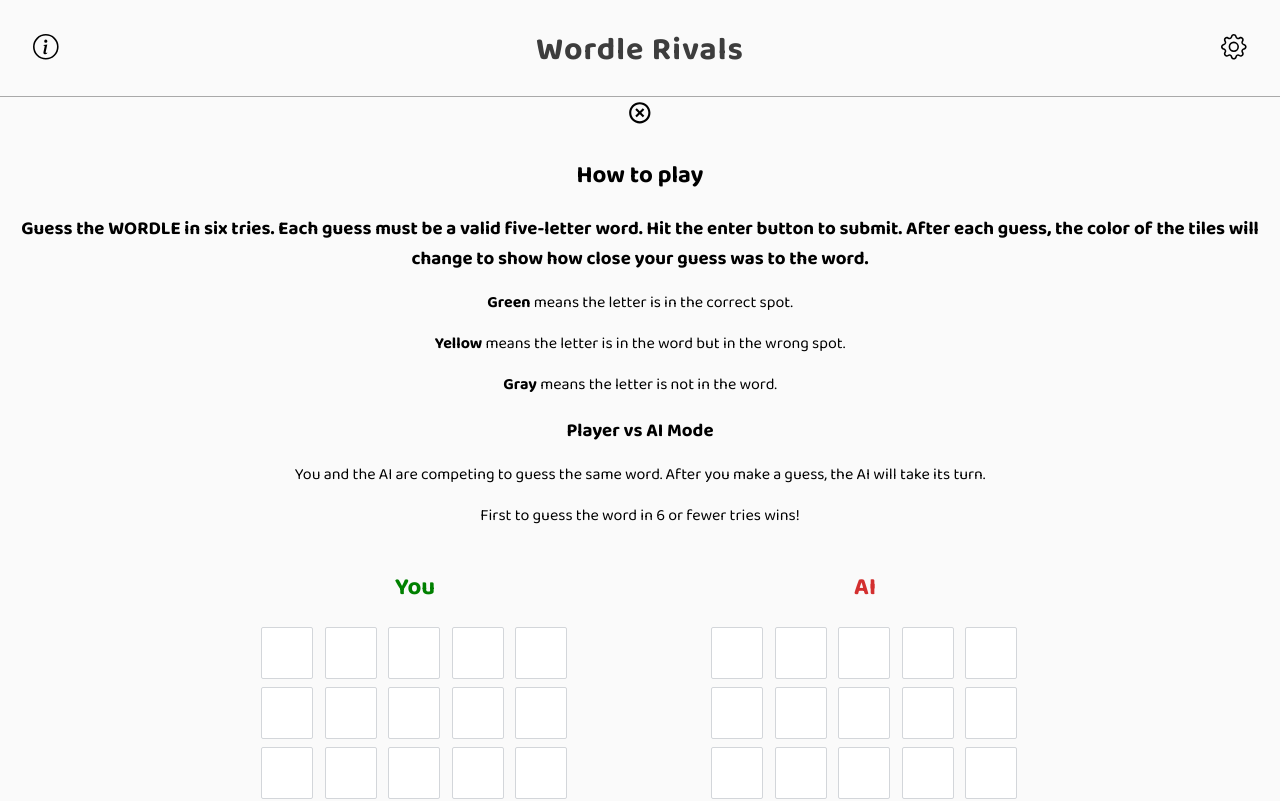
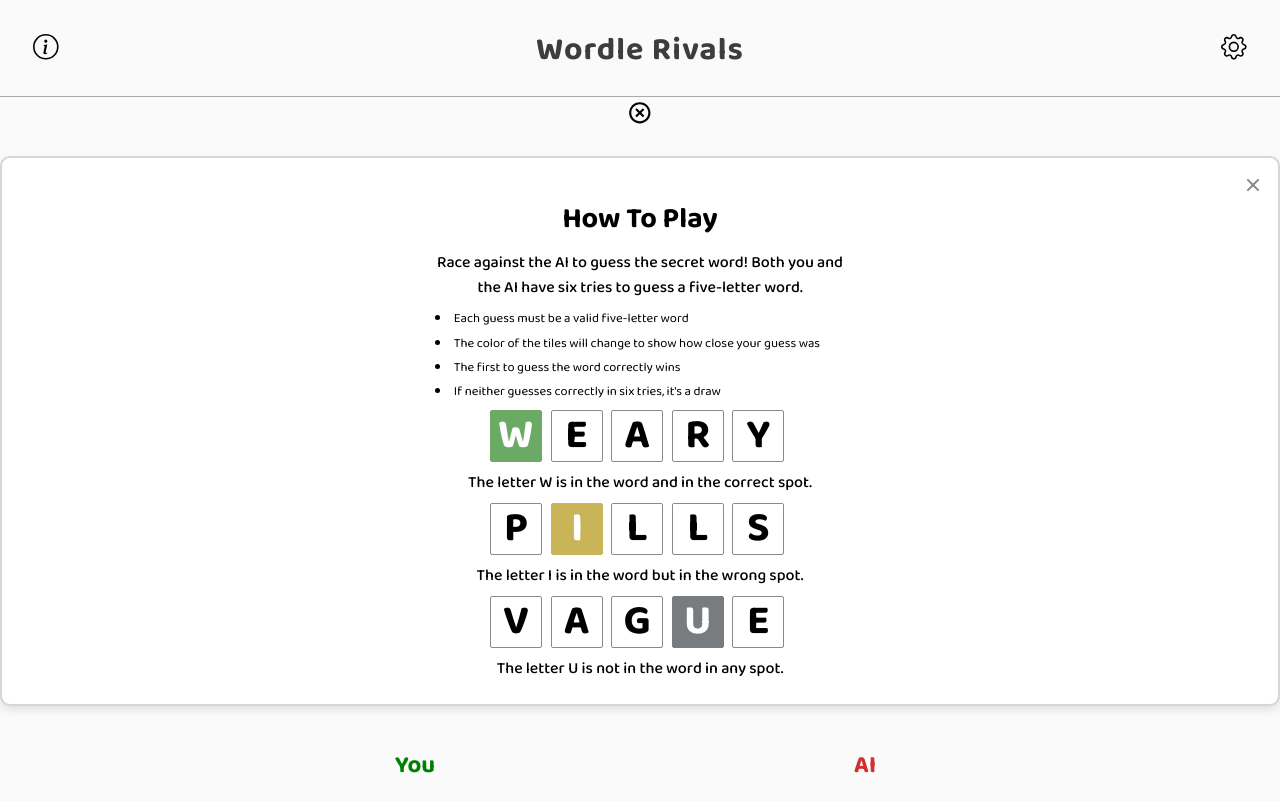
Before and after one commit to triniti-n/react-wordle-rivals, a React (Create React App) app: page / in a window 1280 px wide. Shown: the top 801 px of the page. Built offline with nearby package versions, Linux system fonts and the light colour scheme.

Commit message:
Update InfoModal.jsx

```diff
--- a/src/components/InfoModal/InfoModal.jsx
+++ b/src/components/InfoModal/InfoModal.jsx
@@ -1,32 +1,56 @@
 import Modal from '../Modal/Modal';
+import Cell from '../Cell/Cell';
+import './InfoModal.css';
+import { RiCloseLine } from 'react-icons/ri';
 
 const InfoModal = ({ isOpen, onClose }) => {
+  if (!isOpen) return null;
+
   return (
-    <Modal title={'How to play'} isOpen={isOpen} onClose={onClose}>
-      <h3>
-        Guess the WORDLE in six tries. Each guess must be a valid five-letter
-        word. Hit the enter button to submit. After each guess, the color of the
-        tiles will change to show how close your guess was to the word.
-      </h3>
-      <div className="examples">
-        <p>
-          <strong>Green</strong> means the letter is in the correct spot.
-        </p>
-        <p>
-          <strong>Yellow</strong> means the letter is in the word but in the wrong spot.
-        </p>
-        <p>
-          <strong>Gray</strong> means the letter is not in the word.
-        </p>
+    <Modal isOpen={isOpen} onClose={onClose}>
+      <div className="info-container">
+        <button className="exit-button" onClick={onClose}>
+          <RiCloseLine />
+        </button>
+        <h2 className="info-title">How To Play</h2>
+        <h3>
+          Race against the AI to guess the secret word! Both you and the AI have six tries to guess a five-letter word.
+        </h3>
+
+        <ul className="rules-list">
+          <li>Each guess must be a valid five-letter word</li>
+          <li>The color of the tiles will change to show how close your guess was</li>
+          <li>The first to guess the word correctly wins</li>
+          <li>If neither guesses correctly in six tries, it's a draw</li>
+        </ul>
+
+        <div className="row">
+          <Cell value="W" status="correct" isCompleted />
+          <Cell value="E" />
+          <Cell value="A" />
+          <Cell value="R" />
+          <Cell value="Y" />
+        </div>
+        <h3>The letter W is in the word and in the correct spot.</h3>
+
+        <div className="row">
+          <Cell value="P" />
+          <Cell value="I" status="present" isCompleted />
+          <Cell value="L" />
+          <Cell value="L" />
+          <Cell value="S" />
+        </div>
+        <h3>The letter I is in the word but in the wrong spot.</h3>
+
+        <div className="row">
+          <Cell value="V" />
+          <Cell value="A" />
+          <Cell value="G" />
+          <Cell value="U" status="absent" isCompleted />
+          <Cell value="E" />
+        </div>
+        <h3>The letter U is not in the word in any spot.</h3>
       </div>
-      <h3>Player vs AI Mode</h3>
-      <p>
-        You and the AI are competing to guess the same word. After you make a guess,
-        the AI will take its turn.
-      </p>
-      <p>
-        First to guess the word in 6 or fewer tries wins!
-      </p>
     </Modal>
   );
 };
```
